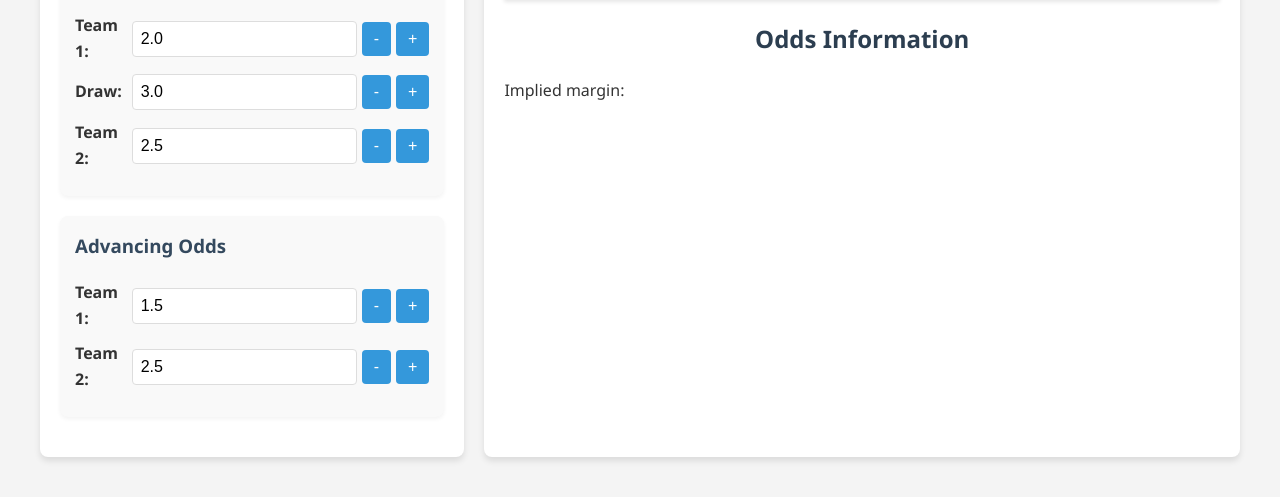
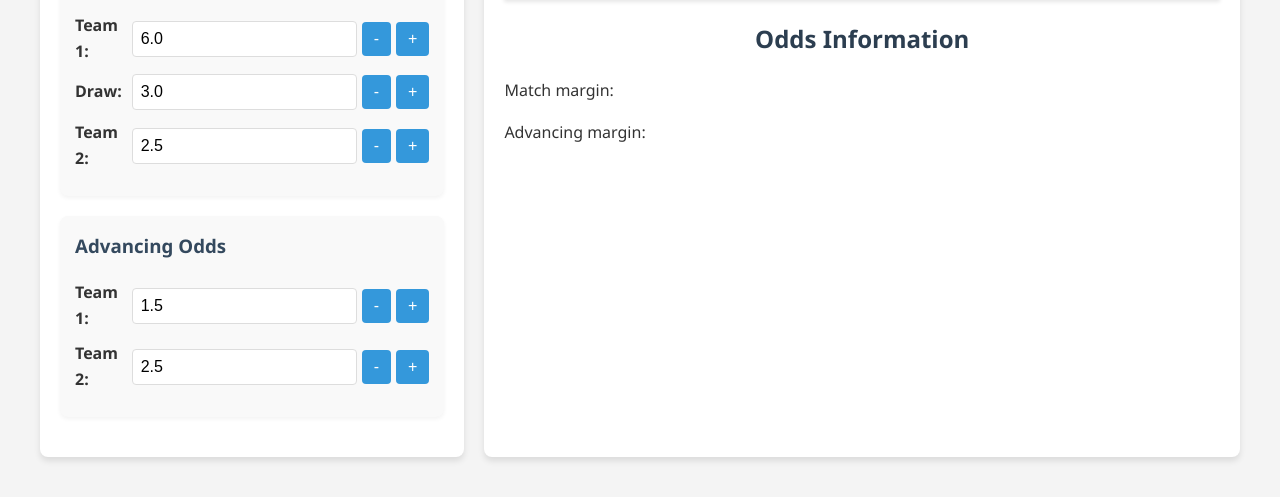
Before and after one commit to mvanaltvorst/betting_odds_interface, a Flask app: page / in a window 1280 px wide. Shown: the part 263-760 px from the top of the page. Run offline with Flask 3, Linux system fonts and the light colour scheme; some libraries are stand-ins or nearby versions.

Commit message:
Add advancing margin

```diff
--- a/app.py
+++ b/app.py
@@ -4,60 +4,91 @@
 import pandas as pd
 
 app = Flask(__name__)
-app.config['SECRET_KEY'] = 'secret!'
+app.config["SECRET_KEY"] = "secret!"
 socketio = SocketIO(app)
 
 state = {
-    'team1_name': 'Team 1',
-    'team2_name': 'Team 2',
-    'team1_odds': 6.0,
-    'draw_odds': 3.0,
-    'team2_odds': 2,
-    'team1_advancing_odds': 1.5,
-    'team2_advancing_odds': 2.5
+    "team1_name": "Team 1",
+    "team2_name": "Team 2",
+    "team1_odds": 6.0,
+    "draw_odds": 3.0,
+    "team2_odds": 2,
+    "team1_advancing_odds": 1.5,
+    "team2_advancing_odds": 2.5,
 }
+
 
 def betting_implied_ask(odds):
     return 1 / np.array(odds)
 
+
 def betting_implied_mean(odds):
     implied_probs = 1 / np.array(odds)
     return implied_probs / np.sum(implied_probs)
+
 
 def advancing_probs(team1_advancing_odds, team2_advancing_odds):
     match_odds = np.array([team1_advancing_odds, float("inf"), team2_advancing_odds])
     implied_probs = 1 / match_odds
     return implied_probs / np.sum(implied_probs)
 
+
 def calculate_probabilities():
-    match_odds = [state['team1_odds'], state['draw_odds'], state['team2_odds']]
+    match_odds = [state["team1_odds"], state["draw_odds"], state["team2_odds"]]
     methods = [
-        ("Implied Ask", betting_implied_ask(match_odds)),
-        ("Implied Mean", betting_implied_mean(match_odds)),
-        ("Implied Advancing Mean", advancing_probs(state['team1_advancing_odds'], state['team2_advancing_odds'])),
+        ("Match Ask", betting_implied_ask(match_odds)),
+        ("Match Mean", betting_implied_mean(match_odds)),
+        (
+            "Advancing Mean",
+            advancing_probs(
+                state["team1_advancing_odds"], state["team2_advancing_odds"]
+            ),
+        ),
     ]
     data = []
     for method, probs in methods:
         row = [method] + [f"{prob*100:.1f}%" for prob in probs]
         data.append(row)
-    df = pd.DataFrame(data, columns=["Method", state['team1_name'], "Draw", state['team2_name']])
-    return df.to_dict('records')
+    df = pd.DataFrame(
+        data, columns=["Method", state["team1_name"], "Draw", state["team2_name"]]
+    )
+    return df.to_dict("records")
 
-def calculate_implied_margin():
-    match_odds = [state['team1_odds'], state['draw_odds'], state['team2_odds']]
-    implied_margin = np.sum(1 / np.array(match_odds)) - 1
-    return f"{implied_margin:.2%}"
 
-@app.route('/')
+def calculate_match_margin():
+    match_odds = [state["team1_odds"], state["draw_odds"], state["team2_odds"]]
+    match_margin = np.sum(1 / np.array(match_odds)) - 1
+    return f"{match_margin:.2%}"
+
+
+def calculate_advancing_margin():
+    match_odds = [state["team1_advancing_odds"], state["team2_advancing_odds"]]
+    advancing_margin = np.sum(1 / np.array(match_odds)) - 1
+    return f"{advancing_margin:.2%}"
+
+
+@app.route("/")
 def index():
-    return render_template('index.html', state=state)
+    return render_template("index.html", state=state)
 
-@socketio.on('update_odds')
+
+@socketio.on("update_odds")
 def handle_update_odds(data):
     state.update(data)
     probabilities = calculate_probabilities()
-    implied_margin = calculate_implied_margin()
-    emit('odds_updated', {'state': state, 'probabilities': probabilities, 'implied_margin': implied_margin}, broadcast=True)
+    match_margin = calculate_match_margin()
+    advancing_margin = calculate_advancing_margin()
+    emit(
+        "odds_updated",
+        {
+            "state": state,
+            "probabilities": probabilities,
+            "match_margin": match_margin,
+            "advancing_margin": advancing_margin,
+        },
+        broadcast=True,
+    )
 
-if __name__ == '__main__':
+
+if __name__ == "__main__":
     socketio.run(app, debug=True, port=5001)
--- a/templates/index.html
+++ b/templates/index.html
@@ -135,7 +135,7 @@
                 <div class="input-group">
                     <label id="team1_label">Team 1:</label>
                     <div class="odds-input">
-                        <input type="number" id="team1_odds" min="1.01" step="0.01" value="2.0">
+                        <input type="number" id="team1_odds" min="1.01" step="0.01" value="6.0">
                         <button onclick="adjustOdds('team1_odds', -1)">-</button>
                         <button onclick="adjustOdds('team1_odds', 1)">+</button>
                     </div>
@@ -193,7 +193,8 @@
                 </tbody>
             </table>
             <h2>Odds Information</h2>
-            <p>Implied margin: <span id="impliedMargin"></span></p>
+            <p>Match margin: <span id="matchMargin"></span></p>
+            <p>Advancing margin: <span id="advancingMargin"></span></p>
         </div>
     </div>
     <div class="team-names">
@@ -208,7 +209,8 @@
         const socket = io();
         const inputs = document.querySelectorAll('input');
         const probabilitiesTable = document.getElementById('probabilitiesTable').getElementsByTagName('tbody')[0];
-        const impliedMarginSpan = document.getElementById('impliedMargin');
+        const matchMarginSpan = document.getElementById('matchMargin');
+        const advancingMarginSpan = document.getElementById('advancingMargin');
         const team1Header = document.getElementById('team1_header');
         const team2Header = document.getElementById('team2_header');
         const team1Label = document.getElementById('team1_label');
@@ -248,7 +250,8 @@
                 probabilitiesTable.appendChild(tr);
             });
 
-            impliedMarginSpan.textContent = data.implied_margin;
+            matchMarginSpan.textContent = data.match_margin;
+            advancingMarginSpan.textContent = data.advancing_margin;
 
             Object.entries(data.state).forEach(([key, value]) => {
                 const input = document.getElementById(key);
```
